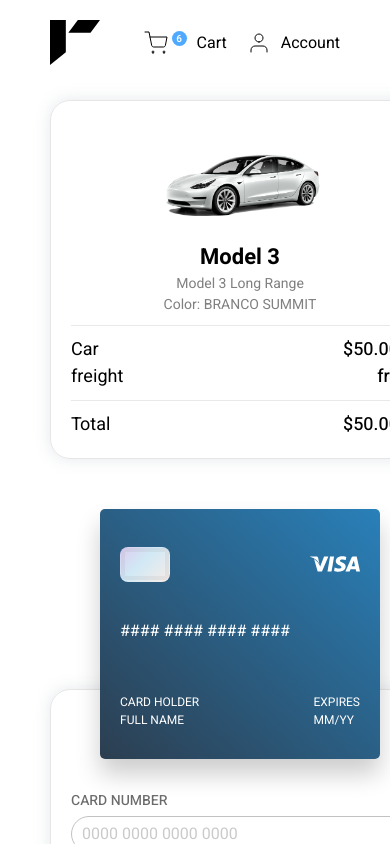
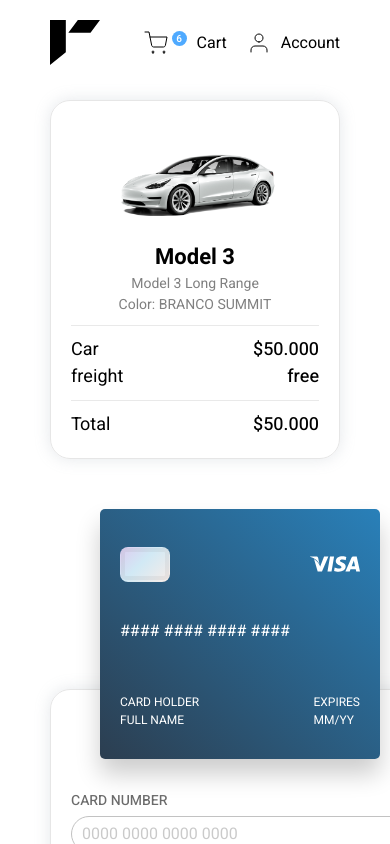
Before and after one commit to Samuelcs131/Future-Motors, a Next.js app: page /purchase/123 in a window 390 px wide. Shown: the top 844 px of the page. Built offline with nearby package versions, Linux system fonts and the light colour scheme.

Commit message:
ajuste responsividade pagina pagamento cartao

```diff
--- a/public/styles/sass/purchase/carpay.scss
+++ b/public/styles/sass/purchase/carpay.scss
@@ -238,17 +238,24 @@
     }
 }
 
-@media screen and (max-width: 843px) {
+@media screen and (max-width: 900px) {
     #carpay{
         display: flex;
-        /* CARD CREDIT */
+        // CARD CREDIT
         .card-credit-container{
             order: 2;
         }
-        /* CARD CAR */
+        // CARD CAR
         .card-car{
-
-            .container-card-car{ width: 380px;}
+             display: initial;
+             width: 100%;
+             height: 100%;
+             flex: 2;
+            .container-card-car{
+                max-width: 420px;
+                margin: 0 auto;
+                flex: 2;
+            }
         }
     }
 }
```
Also changed, not shown: public/styles/css/globalStyle.css, src/pages/purchase/[carpay].jsx (line endings or trailing spaces), 1 other file (tests, documents, lock files or other folders).
